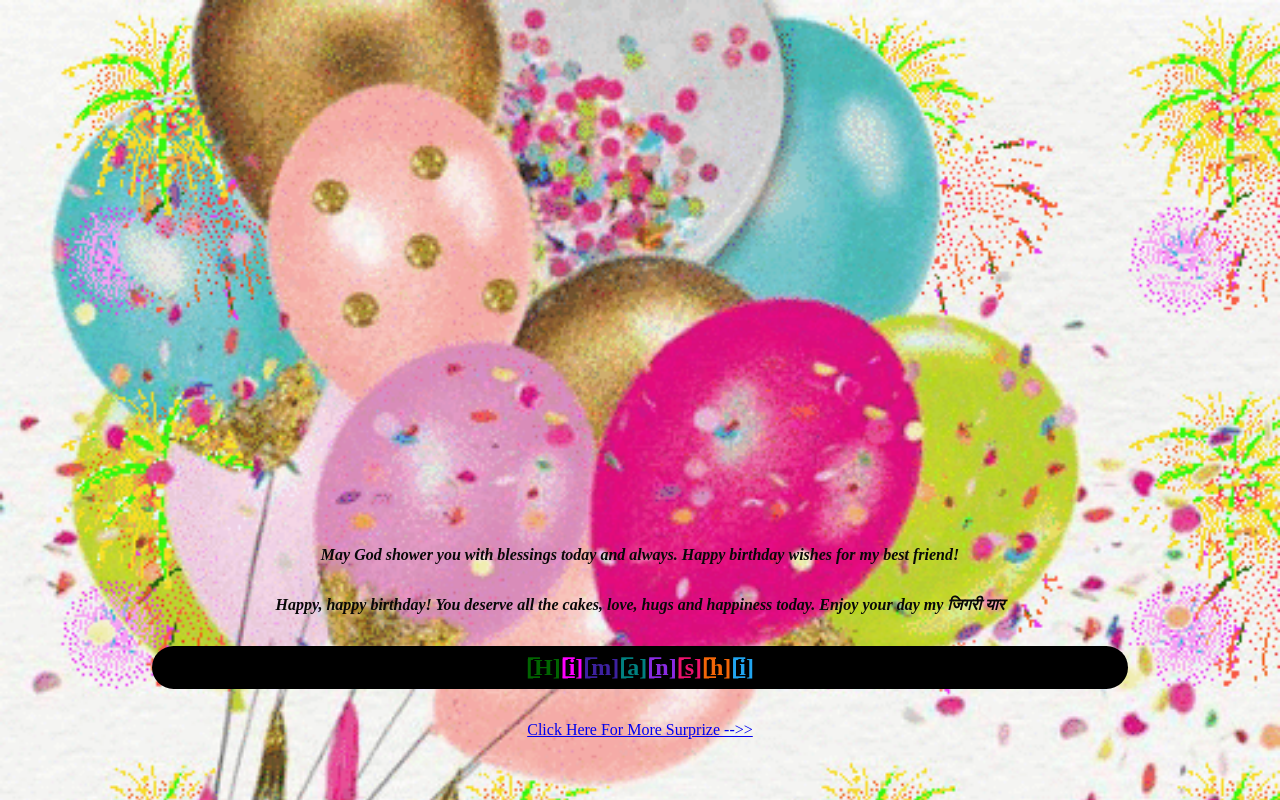
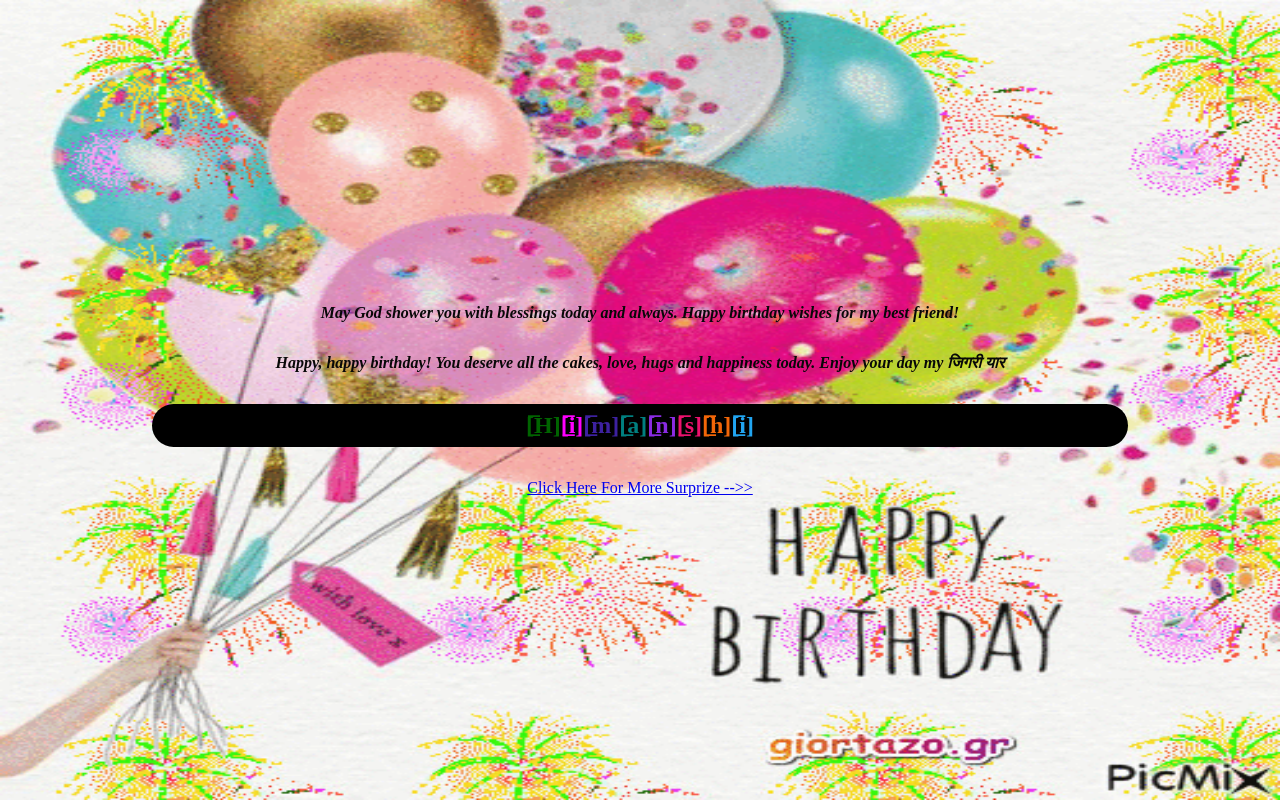
Before and after one commit to sharma2514/happyBirthday, a plain HTML site: page index.html in a window 1280 px wide. Shown: the top 800 px of the page. Drawn offline with Linux system fonts and the light colour scheme.

Commit message:
first page Done

```diff
--- a/index.html
+++ b/index.html
@@ -14,7 +14,7 @@
         <p style="color: rgb(8, 8, 8); font-style: oblique; font-size: 1rem; font-weight: bolder;">May God shower you with blessings today and always. Happy birthday wishes for my best friend!</p>
         <p style="color: rgb(8, 8, 8); font-style: oblique; font-size: 1rem; font-weight: bolder;">Happy, happy birthday! You deserve all the cakes, love, hugs and happiness today. Enjoy your day my जिगरी यार</p>
         <p class="hima"><span id="sp1">[̲̅H]</span><span id="sp2">[̲̅i]</span><span id="sp3">[̲̅m]</span><span id="sp4">[̲̅a]</span><span id="sp5">[̲̅n]</span><span id="sp6">[̲̅s]</span><span id="sp7">[̲̅h]</span><span id="sp8">[̲̅i]</span></p>
-        <p><a href="surprize.html">Click Here For More Surprize -->></a></p>
+        <p class="link"><a href="surprize.html">Click Here For More Surprize -->></a></p>
     </div>
 
 </body>
--- a/style.css
+++ b/style.css
@@ -7,11 +7,13 @@ body{
     display: flex;
     flex-direction: column;
     align-items: center;
+    height: 100vh;
+    width: 100vw;
 }
 
 .back{
     width: 100%;
-    height: 90%;
+    height: 100%;
 }
 
 .back img{
@@ -84,3 +86,7 @@ body{
     border-radius: 1.5rem;
     padding: 0.5rem;
 }
+
+.link{
+    margin-bottom: 0 px;
+}
```
